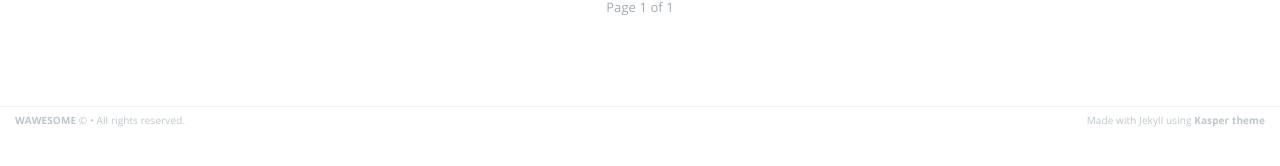
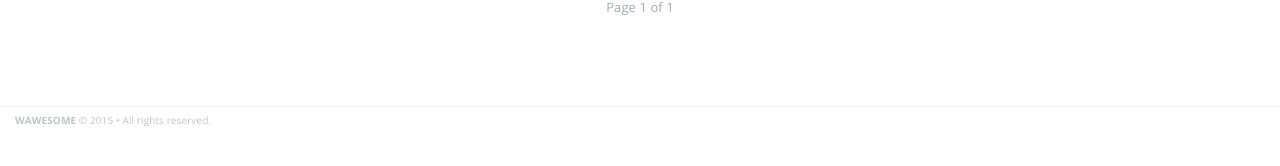
Before and after one commit to wassimk/wassimk.github.io, a Jekyll site: the page built from index.html, in a window 1280 px wide. Shown: the part 660-826 px from the top of the page. Built offline with Jekyll 4.4.1, drawn with Linux system fonts in a browser that asks for light colours; Markdown is read by kramdown in place of the engine named in the settings; the list of posts is cut into pages by our own code.

Commit message:
Fix date in copyright and remove theme notice.

```diff
--- a/_layouts/default.html
+++ b/_layouts/default.html
@@ -23,10 +23,7 @@
     <footer class="site-footer clearfix">
       <section class="copyright">
         <a href="{{ site.baseurl }}">{{ site.name }}</a> &copy;
-              {{date format="YYYY"}} &bull; All rights reserved.
-      </section>
-      <section class="poweredby">Made with Jekyll using
-        <a href="http://github.com/rosario/kasper">Kasper theme</a>
+          {{ site.time | date: '%Y' }} &bull; All rights reserved.
       </section>
     </footer>
 
```
